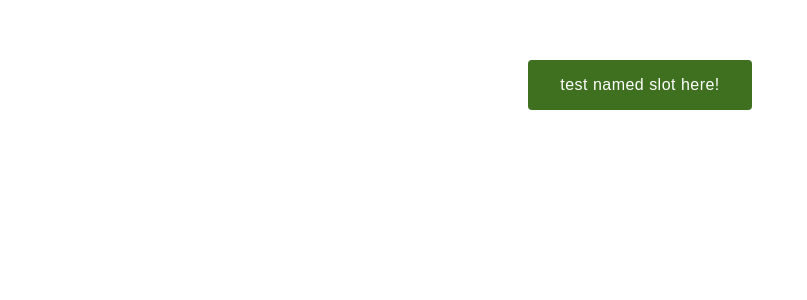
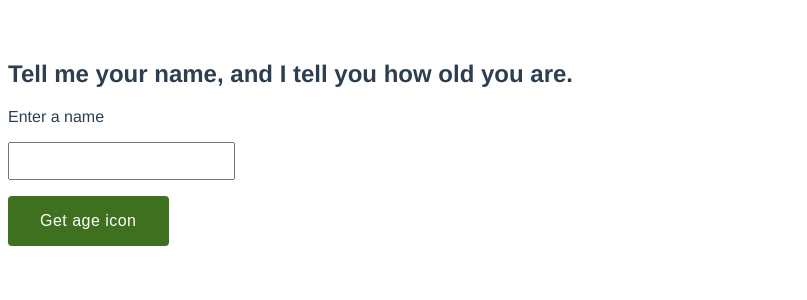
Before and after one commit to andre-brdoch/vue-playground, a Vue app: page / in a window 1280 px wide. Shown: the top 300 px of the page, without its empty margins (0-807 px from the left). Built offline with nearby package versions, Linux system fonts and the light colour scheme.

Commit message:
feat: Add HomePage component

```diff
--- a/src/App.vue
+++ b/src/App.vue
@@ -1,34 +1,36 @@
 <template>
   <div id="app" class="app">
-    <VpButton :is-disabled="false" @click="clicked">
-      test
-      <template slot="icon">named slot here!</template>
-    </VpButton>
+    <VpHomePage
+      title="Tell me your name, and I tell you how old you are."
+      :get-age-by-name="getAgeByName"
+    />
   </div>
 </template>
 
 <script lang="ts">
 import Vue from 'vue'
-import { VpButton } from './components/common/Button'
+import { VpHomePage } from './components/pages/Home'
+import { agifyController } from './controllers/AgifyController'
 
 export default Vue.extend({
   name: 'App',
 
   components: {
-    VpButton,
+    VpHomePage,
   },
 
   methods: {
     clicked() {
       console.log('clicked dat button')
     },
+
+    getAgeByName: agifyController.getAgeByName,
   },
 })
 </script>
 
 <style scoped>
 .app {
-  text-align: center;
   margin: 60px 0;
 }
 .app > :not(:first-child) {
--- /dev/null
+++ b/src/components/pages/Home/Home.vue
@@ -0,0 +1,84 @@
+<template>
+  <section>
+    <h1>{{ title }}</h1>
+
+    <form class="stack" @submit.prevent>
+      <div class="stack">
+        <label for="name">Enter a name</label>
+        <input id="name" v-model="name" class="input" type="text" />
+      </div>
+
+      <VpButton @click="onSubmit">Get age</VpButton>
+    </form>
+
+    <h2 v-if="age !== undefined">{{ age }}</h2>
+
+    <p v-if="error !== undefined" class="error">{{ error }}</p>
+  </section>
+</template>
+
+<script lang="ts">
+import Vue from 'vue'
+import { VpButton } from '@/components/common/Button'
+
+export interface AgifyProps {
+  title: string
+  getAgeByName: (name: string) => Promise<number | Error>
+}
+
+interface Data {
+  name: string
+  age: undefined | number
+  error: undefined | string
+}
+
+export default Vue.extend({
+  name: 'VpHomePage',
+
+  components: { VpButton },
+
+  props: {
+    title: { type: String, required: true },
+    getAgeByName: { type: Function, required: true },
+  },
+
+  data(): Data {
+    return {
+      name: '',
+      age: undefined,
+      error: undefined,
+    }
+  },
+
+  methods: {
+    async onSubmit(): Promise<void> {
+      this.age = undefined
+      const result = await this.getAgeByName(this.name)
+      if (result instanceof Error) {
+        this.error = result.message || result.name || 'Something went wrong'
+      } else {
+        this.age = result
+      }
+    },
+  },
+})
+</script>
+
+<style scoped>
+.stack > *:not(:last-child) {
+  margin-block-end: 1rem;
+  display: block;
+}
+
+.input {
+  font-family: inherit;
+  font-size: 1rem;
+  color: inherit;
+  padding: 0.5rem;
+}
+
+.error {
+  color: #d61c1c;
+  font-weight: bold;
+}
+</style>
--- /dev/null
+++ b/src/components/pages/Home/index.ts
@@ -0,0 +1,2 @@
+import VpHomePage from './Home.vue'
+export { VpHomePage }
--- /dev/null
+++ b/src/controllers/AgifyController.ts
@@ -0,0 +1,18 @@
+export const agifyController = {
+  getAgeByName: (() => {
+    const cache: { [name: string]: number } = {}
+
+    return async (name: string): Promise<number | Error> => {
+      if (name in cache) return cache[name]
+
+      const url = `https://api.agify.io${name ? `?name=${name}` : ''}`
+      const response = await fetch(url)
+      const result = await response.json()
+      if (result.error || result.age === undefined) {
+        return new Error(result.error)
+      }
+      cache[name] = result.age
+      return result.age
+    }
+  })(),
+}
```
Also changed, not shown: 1 other file (tests, documents, lock files or other folders).
